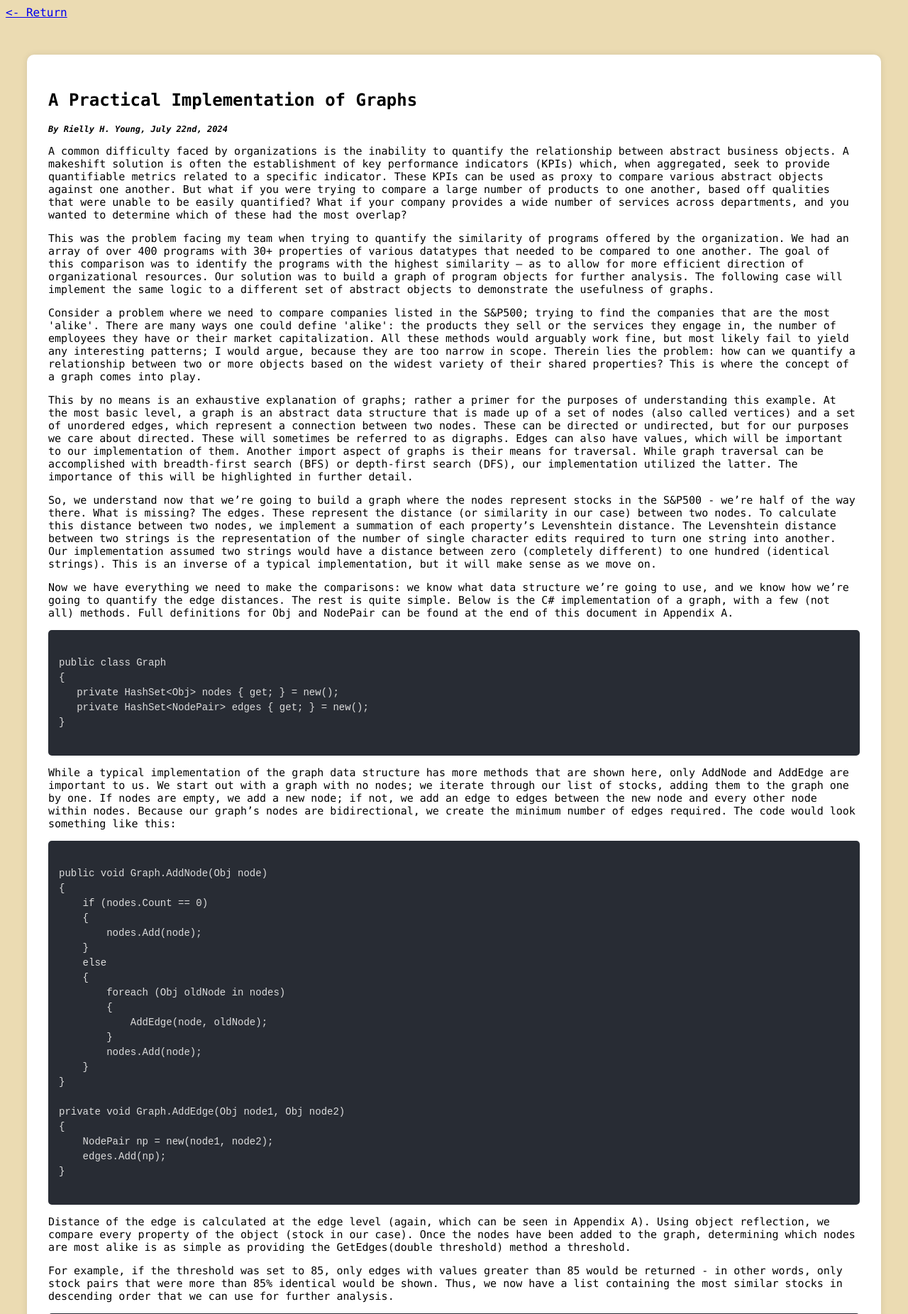
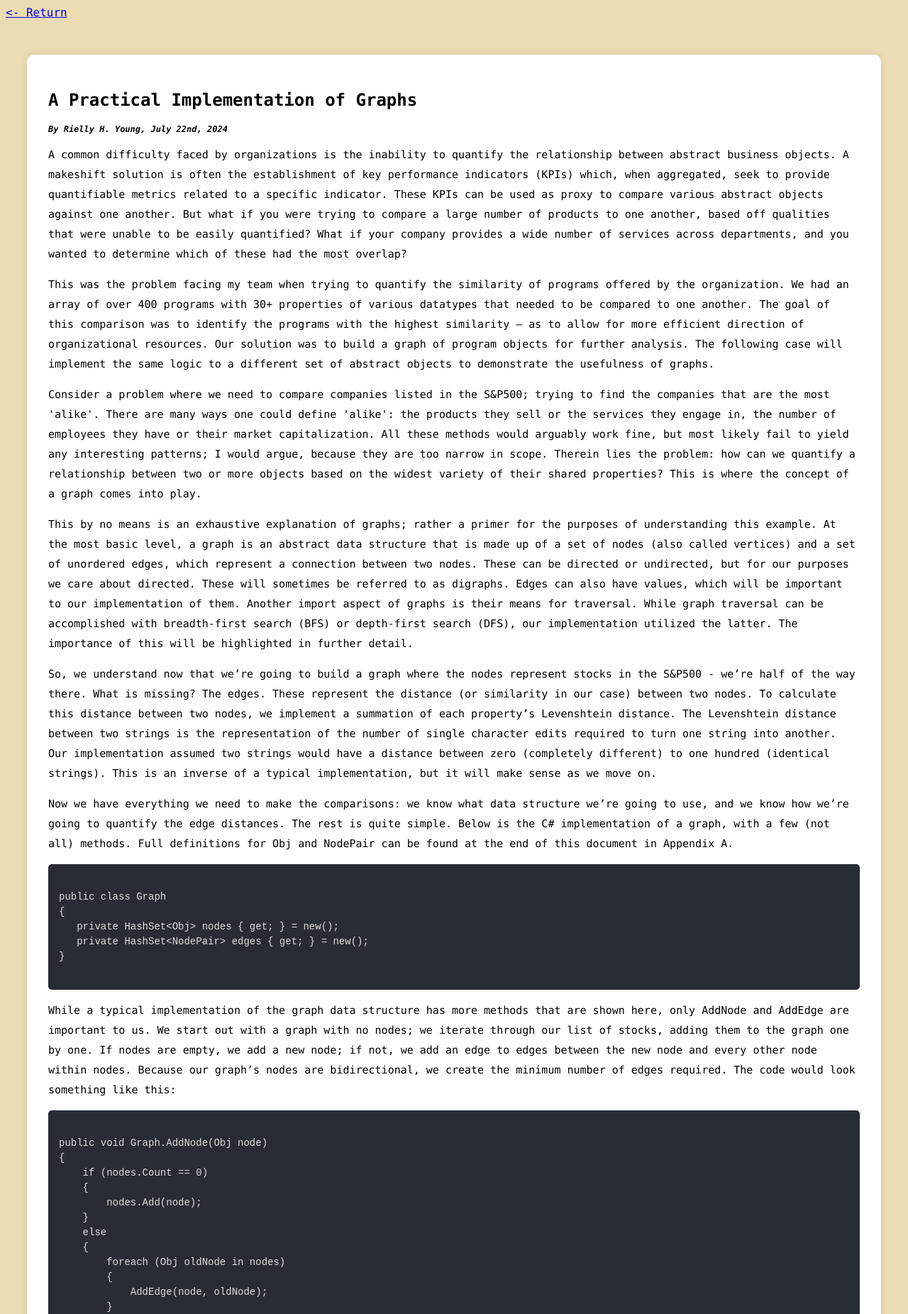
Before and after one commit to deepwaterpaladin/website, a Flask app: page /blog/graphs in a window 1280 px wide. Shown: the top 1852 px of the page at 71% size. Run offline with Flask 3, Linux system fonts and the light colour scheme.

Commit message:
Update styles.css

```diff
--- a/static/styles.css
+++ b/static/styles.css
@@ -93,6 +93,7 @@ th {
 }
 .blog-post p {
     font-size: 15px;
+    line-height: 28px;
 }
 .read-btn {
     margin: auto;
```
